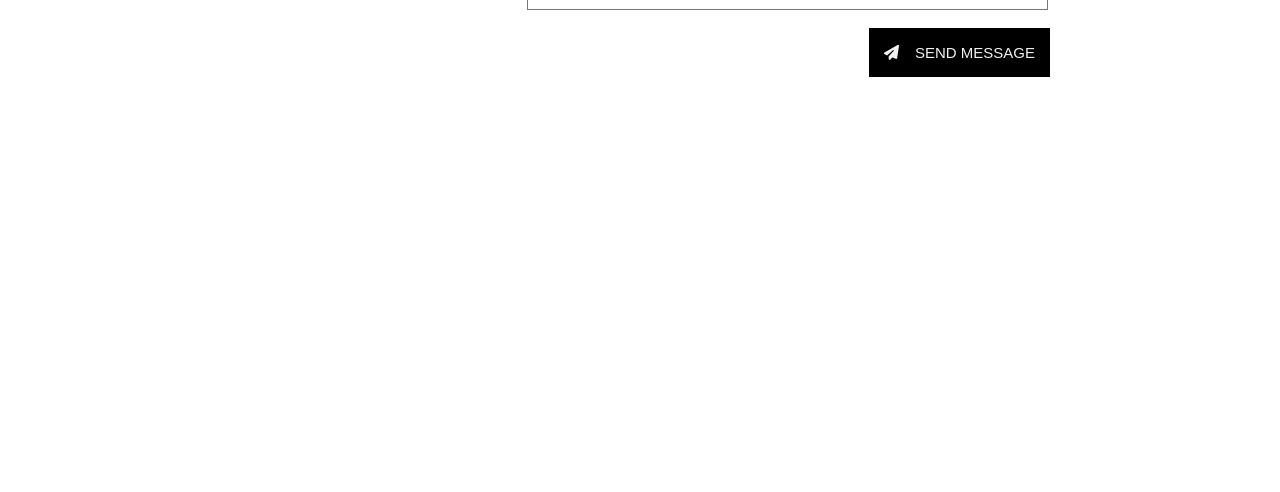
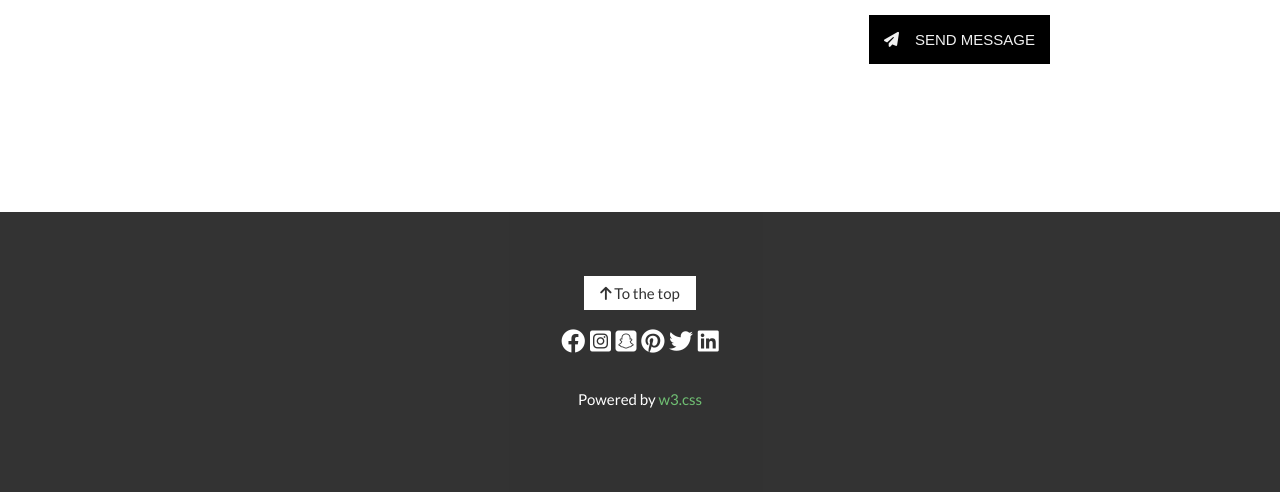
Before and after one commit to phuonganhniie/wecamp2023-HTML-CSS-Introdution, a plain HTML site: page index.html in a window 1280 px wide. Shown: the part 3934-4426 px from the top of the page. Before the commit the page ends 4159 px from the top, so only its background shows below. Drawn offline with Linux system fonts and the light colour scheme.

Commit message:
feat: footer

```diff
--- a/index.html
+++ b/index.html
@@ -162,7 +162,7 @@
                             <input class="form-input" type="message" name="message" placeholder="Message" required>
                         </div>
                         <div class="submit-btn">
-                            <button type="submit" class="btn">
+                            <button type="submit" class="send-msg-btn">
                                 <i class="fa-solid fa-paper-plane"></i>SEND MESSAGE
                             </button>
                         </div>
@@ -172,13 +172,20 @@
         </div>
     </div>
 
-    <script>
-        function onClick(element) {
-            document.getElementById("img01").src = element.src;
-            document.getElementById("modal01").style.display = "block";
-            var captionText = document.getElementById("caption");
-            captionText.innerHTML = element.alt;
-        }
-    </script>
+    <!-- FOOTER -->
+    <footer id="footer">
+        <a class="to-the-top-btn" href="#home">
+            <i class="fa-solid fa-arrow-up"></i> To the top
+        </a>
+        <div class="social">
+            <i class="fa-brands fa-facebook"></i>
+            <i class="fa-brands fa-square-instagram"></i>
+            <i class="fa-brands fa-square-snapchat"></i>
+            <i class="fa-brands fa-pinterest"></i>
+            <i class="fa-brands fa-twitter"></i>
+            <i class="fa-brands fa-linkedin"></i>
+        </div>
+        <p>Powered by <a href="https://www.w3schools.com/w3css/default.asp" title="W3.CSS" target="_blank" class="copy-right-text">w3.css</a></p>
+    </footer>
 </body>
 </html>
--- a/style.css
+++ b/style.css
@@ -297,13 +297,12 @@ p {
     justify-content: flex-end;
     margin: 16px 0;
 }
-.btn {
+.send-msg-btn {
     display: flex;
     justify-content: center;
     border: none;
     background-color: #000;
     color: #f1f1f1;
-    /* padding: 8px 12px; */
     font-size: 15px;
     line-height: 2;
     cursor: pointer;
@@ -311,6 +310,34 @@ p {
     padding-left: 15px;
     padding-right: 15px;
 }
-.btn > i {
+.send-msg-btn > i {
     margin-top: 7px;
 }
+
+/* FOOTER */
+#footer {
+    display: flex;
+    flex-direction: column;
+    align-items: center;
+    background-color: #000;
+    padding: 64px 0;
+    opacity: .8;
+    color: #fff;
+}
+.to-the-top-btn {
+    text-decoration: none;
+    color: black;
+    background-color: white;
+    padding: 8px 16px;
+}
+
+.social {
+    font-size: 24px;
+    margin-top: 16px;
+    margin-bottom: 16px;
+}
+
+.copy-right-text, .copy-right-text:hover {
+    text-decoration: none;
+    color: #4CAF50;
+}
```
